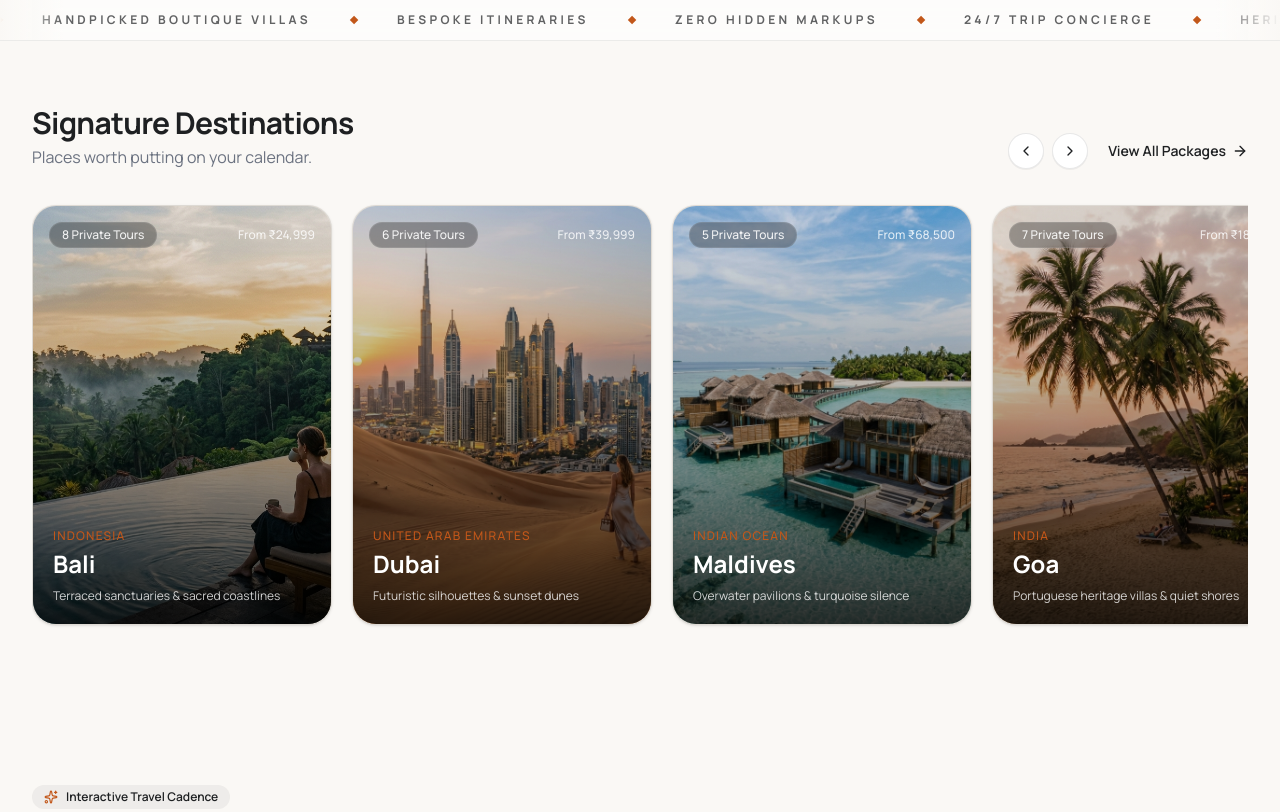
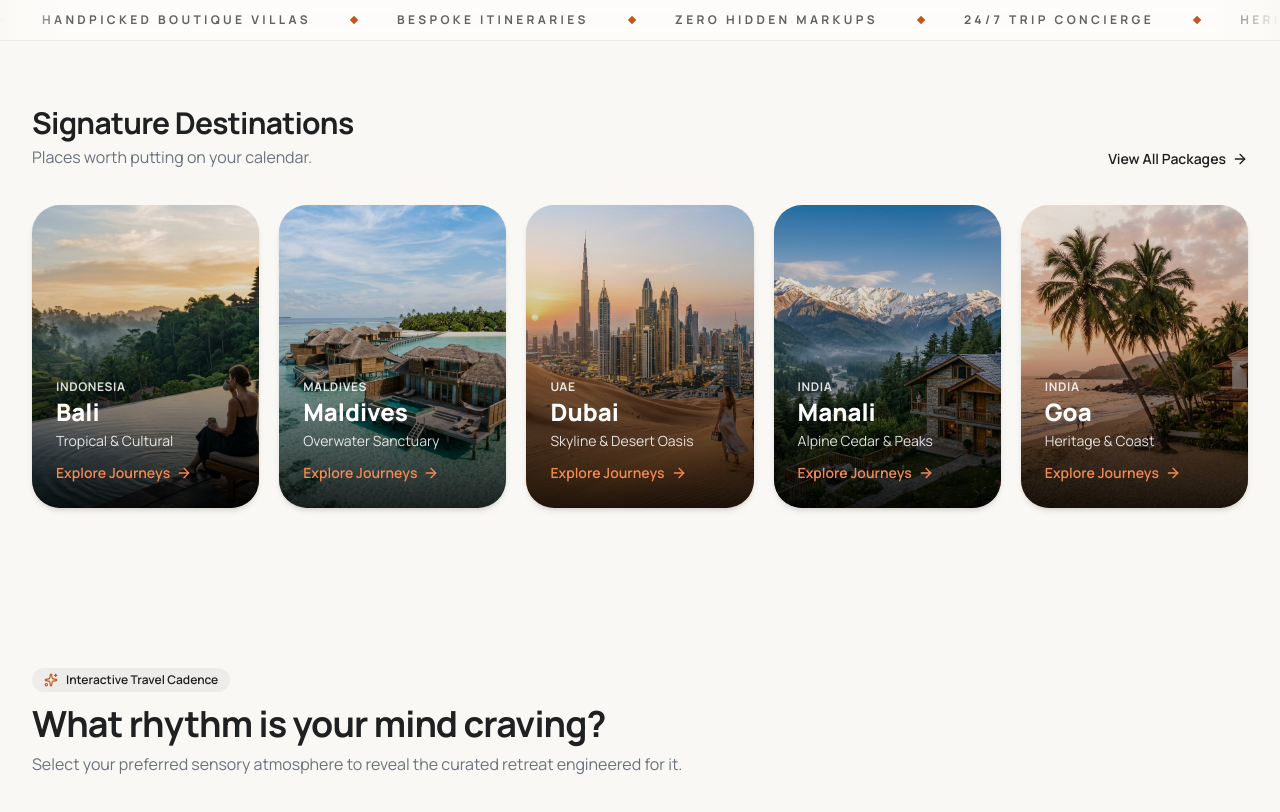
Before and after one commit to anukgcas/naiking_tours, a React (Vite) app: page / in a window 1280 px wide. Shown: the part 660-1472 px from the top of the page. Built offline with nearby package versions, Linux system fonts and the light colour scheme.

Commit message:
signature board size

```diff
--- a/src/components/SignatureDestinations.tsx
+++ b/src/components/SignatureDestinations.tsx
@@ -8,11 +8,23 @@ interface SignatureDestinationsProps {
   onViewAllPackages: () => void;
 }
 
+const CARD_ORDER = ['bali', 'maldives', 'dubai', 'manali', 'goa'];
+const CARD_META: Record<string, { country: string; tag: string }> = {
+  bali: { country: 'Indonesia', tag: 'Tropical & Cultural' },
+  maldives: { country: 'Maldives', tag: 'Overwater Sanctuary' },
+  dubai: { country: 'UAE', tag: 'Skyline & Desert Oasis' },
+  manali: { country: 'India', tag: 'Alpine Cedar & Peaks' },
+  goa: { country: 'India', tag: 'Heritage & Coast' },
+};
+
 export const SignatureDestinations: React.FC<SignatureDestinationsProps> = ({
   destinations,
   onSelectDestination,
   onViewAllPackages,
 }) => {
+  const ordered = CARD_ORDER.map((id) => destinations.find((d) => d.id === id)).filter(
+    (d): d is SignatureDestination => Boolean(d)
+  );
   const scrollRef = useRef<HTMLDivElement>(null);
 
   const scroll = (direction: 'left' | 'right') => {
@@ -38,7 +50,7 @@ export const SignatureDestinations: React.FC<SignatureDestinationsProps> = ({
 
           <div className="flex items-center gap-3">
             {/* Scroll Navigation Buttons for Desktop */}
-            <div className="hidden md:flex items-center gap-2 mr-2">
+            <div className="hidden md:flex lg:hidden items-center gap-2 mr-2">
               <button
                 onClick={() => scroll('left')}
                 className="w-9 h-9 rounded-full border border-[#1E2022]/10 bg-white hover:bg-[#FAF8F5] flex items-center justify-center text-[#1E2022] transition-colors shadow-2xs"
@@ -65,64 +77,42 @@ export const SignatureDestinations: React.FC<SignatureDestinationsProps> = ({
           </div>
         </div>
 
-        {/* Horizontal Scrolling Destination Card Row */}
+        {/* Destination cards: five across on desktop, swipeable row on smaller screens */}
         <div
           ref={scrollRef}
-          className="flex gap-5 overflow-x-auto pb-4 pt-1 scroll-smooth snap-x snap-mandatory scrollbar-none no-scrollbar"
+          className="flex lg:grid lg:grid-cols-5 gap-4 lg:gap-5 overflow-x-auto lg:overflow-visible pb-4 pt-1 scroll-smooth snap-x snap-mandatory"
           style={{ scrollbarWidth: 'none', msOverflowStyle: 'none' }}
         >
-          {destinations.map((dest) => (
+          {ordered.map((dest) => {
+            const meta = CARD_META[dest.id];
+            return (
               <div
                 key={dest.id}
                 onClick={() => onSelectDestination(dest.name)}
-              className="group relative flex-none w-[260px] sm:w-[300px] h-[380px] sm:h-[420px] rounded-3xl overflow-hidden cursor-pointer select-none bg-[#EAE6DF] snap-start border border-black/5 shadow-sm transition-all duration-300 hover:-translate-y-1.5 hover:shadow-xl"
+                className="group relative flex-none w-[68%] sm:w-[42%] md:w-[30%] lg:w-auto aspect-[3/4] rounded-[1.75rem] overflow-hidden cursor-pointer select-none bg-[#EAE6DF] snap-start shadow-md transition-all duration-300 hover:-translate-y-1.5 hover:shadow-xl"
               >
-              {/* Background Image with subtle zoom on hover */}
                 <img
                   src={dest.image}
                   alt={`${dest.name}, ${dest.country}`}
                   referrerPolicy="no-referrer"
-                className="w-full h-full object-cover transition-transform duration-700 ease-out group-hover:scale-108"
+                  className="w-full h-full object-cover transition-transform duration-700 ease-out group-hover:scale-105"
                 />
+                <div className="absolute inset-0 bg-gradient-to-t from-black/85 via-black/25 to-transparent" />
 
-              {/* Contrast scrim overlay */}
-              <div className="absolute inset-0 bg-gradient-to-t from-black/80 via-black/30 to-black/5 transition-opacity duration-300 group-hover:opacity-90" />
-
-              {/* Soft shimmer/light sweep passes across the card on hover */}
-              <div className="absolute inset-0 pointer-events-none opacity-0 group-hover:opacity-100 transition-opacity duration-500 overflow-hidden">
-                <div className="absolute -inset-full w-[200%] h-[200%] bg-gradient-to-r from-transparent via-white/15 to-transparent transform -rotate-45 translate-x-[-100%] group-hover:translate-x-[100%] transition-transform duration-1000 ease-in-out" />
-              </div>
-
-              {/* Top Tag: Packages Count */}
-              <div className="absolute top-4 left-4 right-4 flex items-center justify-between z-10">
-                <span className="text-xs font-medium text-white/90 px-3 py-1 rounded-full bg-black/30 backdrop-blur-md border border-white/10">
-                  {dest.packageCount} Private Tours
-                </span>
-                <span className="text-xs font-medium text-white/80">
-                  From ₹{dest.startingPrice.toLocaleString('en-IN')}
+                <div className="absolute bottom-6 left-6 right-6 z-10 text-white">
+                  <p className="text-xs font-bold uppercase tracking-wider text-white/85">
+                    {meta?.country ?? dest.country}
+                  </p>
+                  <h3 className="mt-0.5 text-2xl font-extrabold leading-tight">{dest.name}</h3>
+                  <p className="mt-1 text-sm text-white/85">{meta?.tag ?? dest.tagline}</p>
+                  <span className="mt-3 inline-flex items-center gap-1.5 text-sm font-semibold text-[#F28A55]">
+                    Explore Journeys
+                    <ArrowRight className="w-4 h-4 transition-transform group-hover:translate-x-1" />
                   </span>
                 </div>
-
-              {/* Bottom Content with gentle movement */}
-              <div className="absolute bottom-5 left-5 right-5 z-10 transition-transform duration-300">
-                <p className="text-xs font-medium uppercase tracking-widest text-[#C2571A] mb-1">
-                  {dest.country}
-                </p>
-                <div className="flex items-center justify-between">
-                  <h3 className="text-2xl font-bold text-white transition-transform duration-300 group-hover:translate-x-1">
-                    {dest.name}
-                  </h3>
-                  {/* Arrow appears on hover */}
-                  <div className="w-8 h-8 rounded-full bg-white/20 backdrop-blur-md flex items-center justify-center text-white opacity-0 -translate-x-2 group-hover:opacity-100 group-hover:translate-x-0 transition-all duration-300">
-                    <ArrowRight className="w-4 h-4" />
               </div>
-                </div>
-                <p className="mt-2 text-xs text-white/80 line-clamp-1 group-hover:text-white/95 transition-colors">
-                  {dest.tagline}
-                </p>
-              </div>
-            </div>
-          ))}
+            );
+          })}
         </div>
       </div>
     </section>
```
Lines whose indentation alone changed are shown as unchanged.
